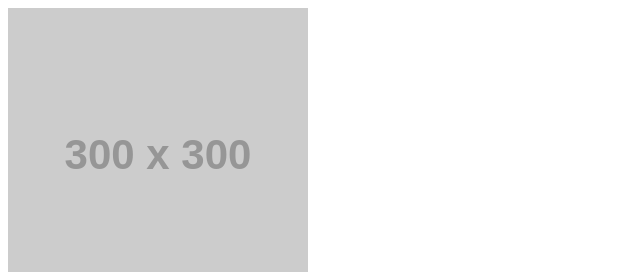
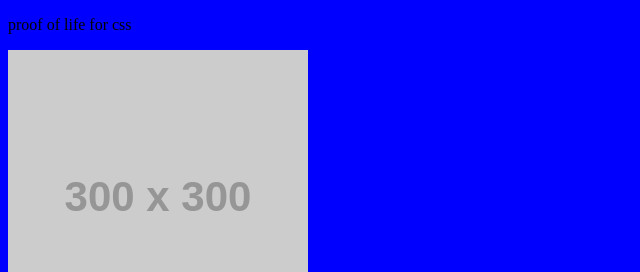
Before and after one commit to levib9851/bus_mall, a plain HTML site: page index.html in a window 1280 px wide. Shown: the top 272 px of the page, without its empty margins (0-640 px from the left). Drawn offline with Linux system fonts and the light colour scheme; placeholder pictures from the web are drawn by us.

Commit message:
i fixed the proof of life for css but am having problems with the java

```diff
--- a/index.html
+++ b/index.html
@@ -5,9 +5,10 @@
   <meta http-equiv="X-UA-Compatible" content="IE=edge">
   <meta name="viewport" content="width=device-width, initial-scale=1.0">
   <title>Document</title>
+  <link rel="stylesheet" href="script.css">
 </head>
 <body>
-
+<p>proof of life for css</p>
   <a href="https://google.com"><img src="https://via.placeholder.com/300"></a>
 <br>
   <img src="https://via.placeholder.com/150"></a>
@@ -15,4 +16,5 @@
   <img src="https://via.placeholder.com/500"></a>
 
 </body>
+<script src="java.js"></script>
 </html>
```
